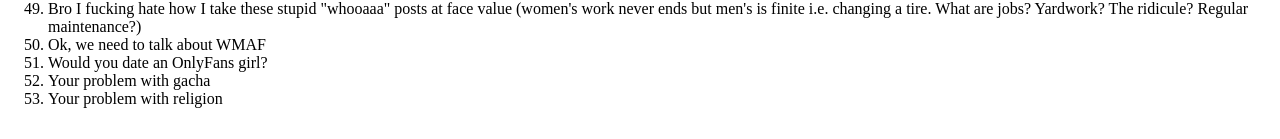
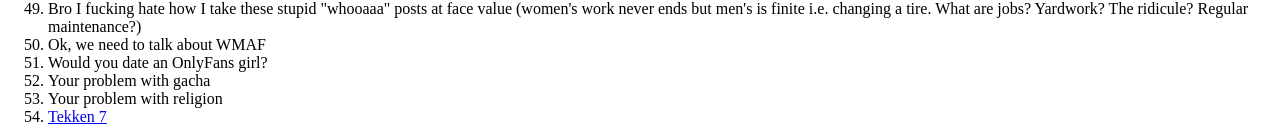
Before and after one commit to RadicalGarlic/safehouse.kim, an Angular app: page /writing-topics in a window 1280 px wide. Shown: the part 1014-1153 px from the top of the page. Built offline with nearby package versions, Linux system fonts and the light colour scheme.

Commit message:
Link Tekken 7 as writing topic

```diff
--- a/src/app/writing-topics/writing-topics.component.html
+++ b/src/app/writing-topics/writing-topics.component.html
@@ -54,4 +54,5 @@
   <li>Would you date an OnlyFans girl?</li>
   <li>Your problem with gacha</li>
   <li>Your problem with religion</li>
+  <li><a routerLink="/tekken-7">Tekken 7</a></li>
 </ol>
--- a/src/app/writing-topics/writing-topics.component.ts
+++ b/src/app/writing-topics/writing-topics.component.ts
@@ -1,9 +1,10 @@
 import { Component } from '@angular/core';
+import { RouterModule } from '@angular/router';
 
 @Component({
   selector: 'app-writing-topics',
   standalone: true,
-  imports: [],
+  imports: [RouterModule],
   templateUrl: './writing-topics.component.html',
   styleUrl: './writing-topics.component.scss'
 })
```
